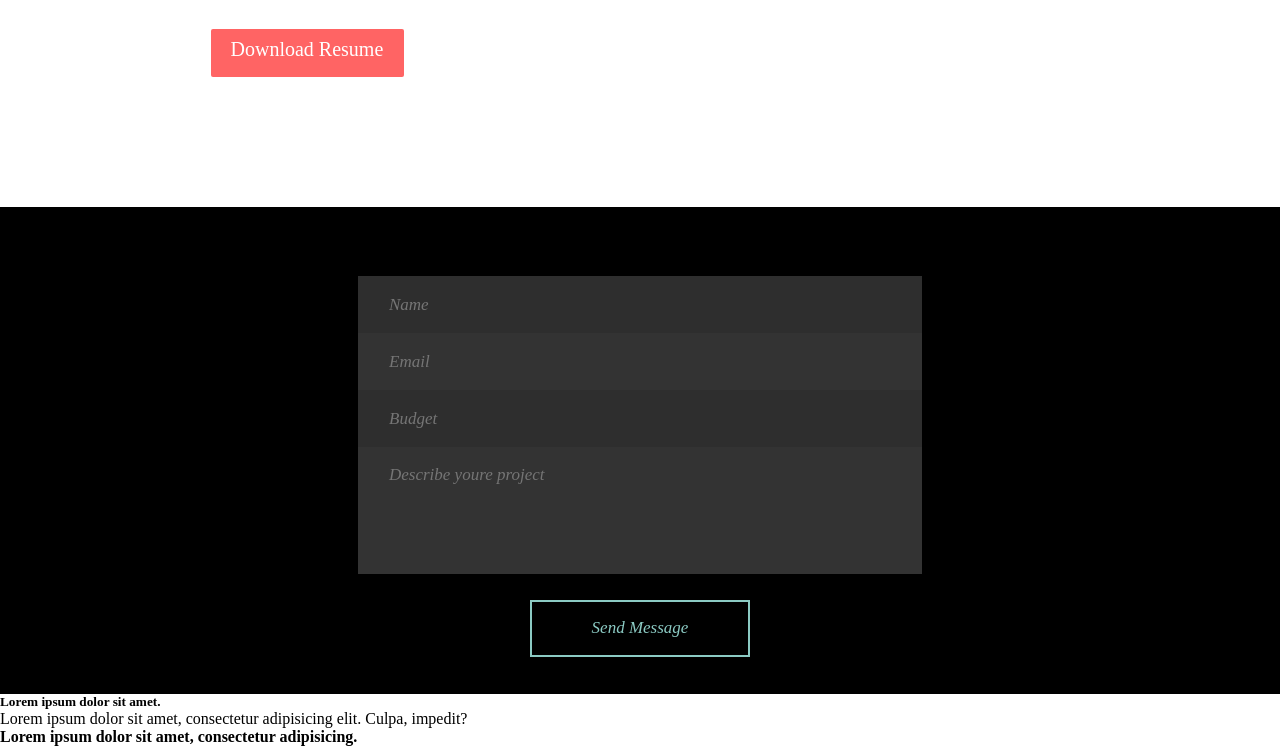
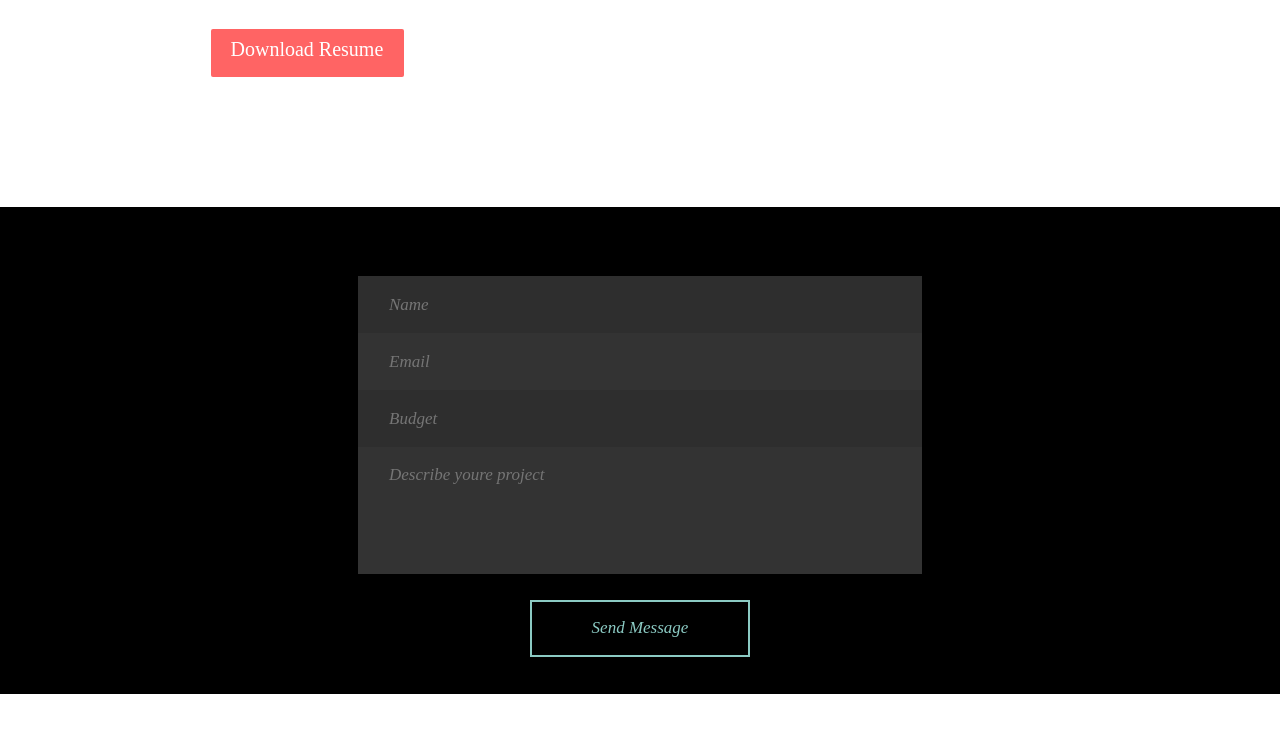
Before and after one commit to denad23/John, a plain HTML site: page index.html in a window 1280 px wide. Shown: the part 589-1335 px from the top of the page. After the commit the page ends 1283 px from the top, so only its background shows below. Drawn offline with Linux system fonts and the light colour scheme.

Commit message:
change acc

```diff
--- a/index.html
+++ b/index.html
@@ -159,11 +159,5 @@
 		</form>
 	</section>
 </main>
-<footer>
-	<h5>Lorem ipsum dolor sit amet.</h5>
-	<p>Lorem ipsum dolor sit amet, consectetur adipisicing elit. Culpa, impedit?</p>
-	<h4>Lorem ipsum dolor sit amet, consectetur adipisicing.</h4>
-
-</footer>
 </body>
 </html>
```
